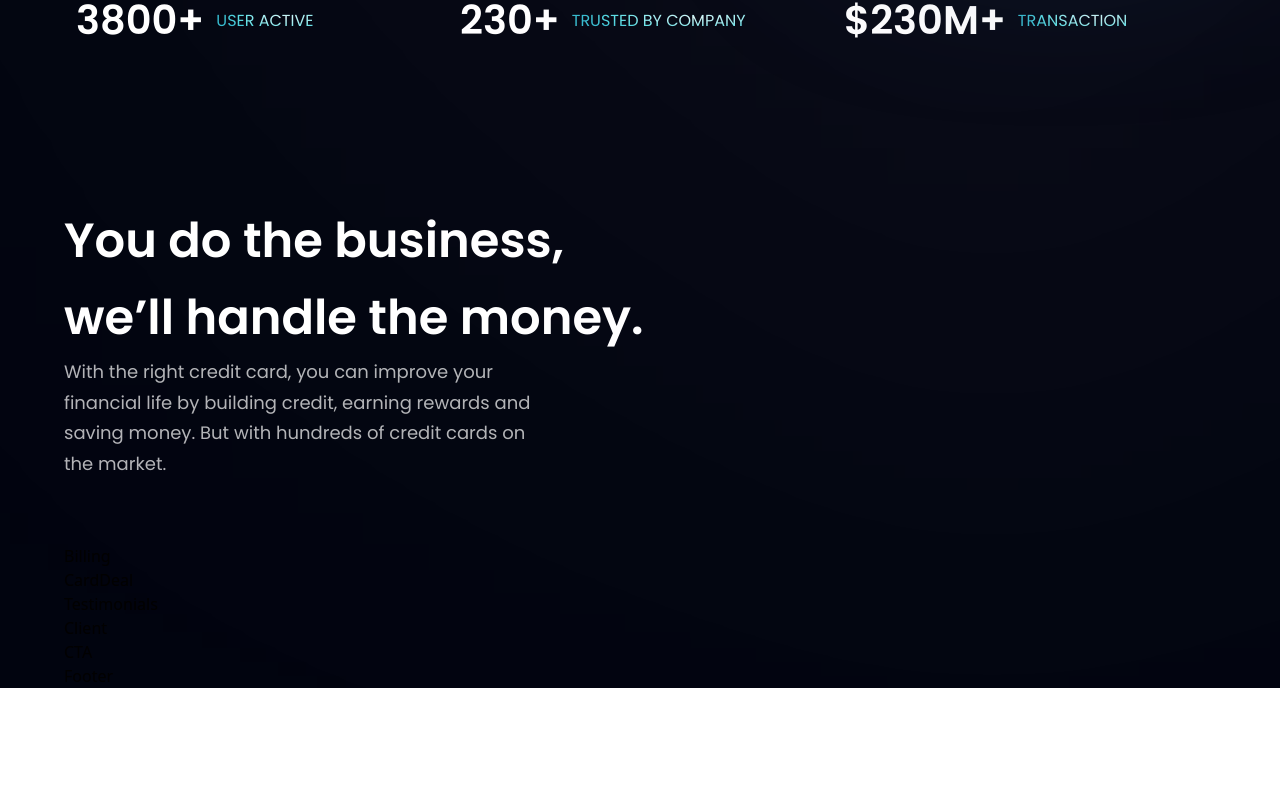
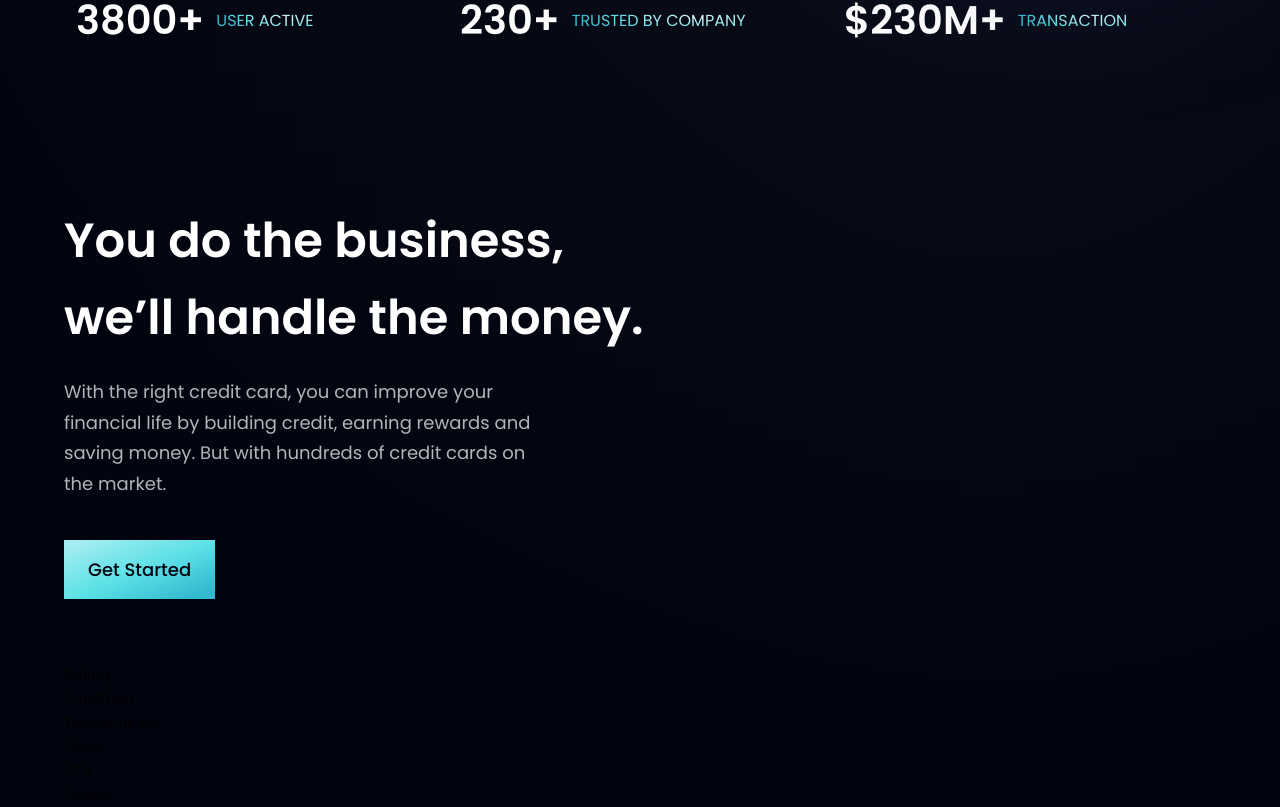
Before and after one commit to tla111/modern_website_2022, a React (Vite) app in the folder bank_modern_app/: page / in a window 1280 px wide. Shown: the part 806-1613 px from the top of the page. Before the commit the page ends 1494 px from the top, so only its background shows below. Built offline with nearby package versions, Linux system fonts and the light colour scheme.

Commit message:
created & styled button component

```diff
--- a/bank_modern_app/src/components/Business.jsx
+++ b/bank_modern_app/src/components/Business.jsx
@@ -1,7 +1,7 @@
 import React from 'react'
 import { features } from '../constants'
 import styles, { layout } from '../style'
-import button from './Button'
+import Button from './Button'
 
 const Business = () => {
     return (
@@ -10,10 +10,12 @@
                 <h2 className={styles.heading2}> You do the business, <br className="sm:block hidden" /> we’ll handle
                     the money.
                 </h2>
-                <p className={`${styles.paragraph} max-w-[470px]`}>With the right credit card, you can improve your financial life by
+                <p className={`${styles.paragraph} max-w-[470px] mt-5`}>With the right credit card, you can improve your financial life by
                     building credit, earning rewards and saving money. But with hundreds
                     of credit cards on the market.
                 </p>
+
+                <Button styles="mt-10" />
             </div>
         </section>
     )
--- a/bank_modern_app/src/components/Button.jsx
+++ b/bank_modern_app/src/components/Button.jsx
@@ -1,8 +1,8 @@
 import React from 'react'
 
-const Button = () => {
+const Button = ({ styles }) => {
     return (
-        <div>Button</div>
+        <button type="button" className={`py-4 px-6 bg-blue-gradient font-poppins font-medium text-[18px] text-primary outline-none ${styles}`}>Get Started</button>
     )
 }
 
```
